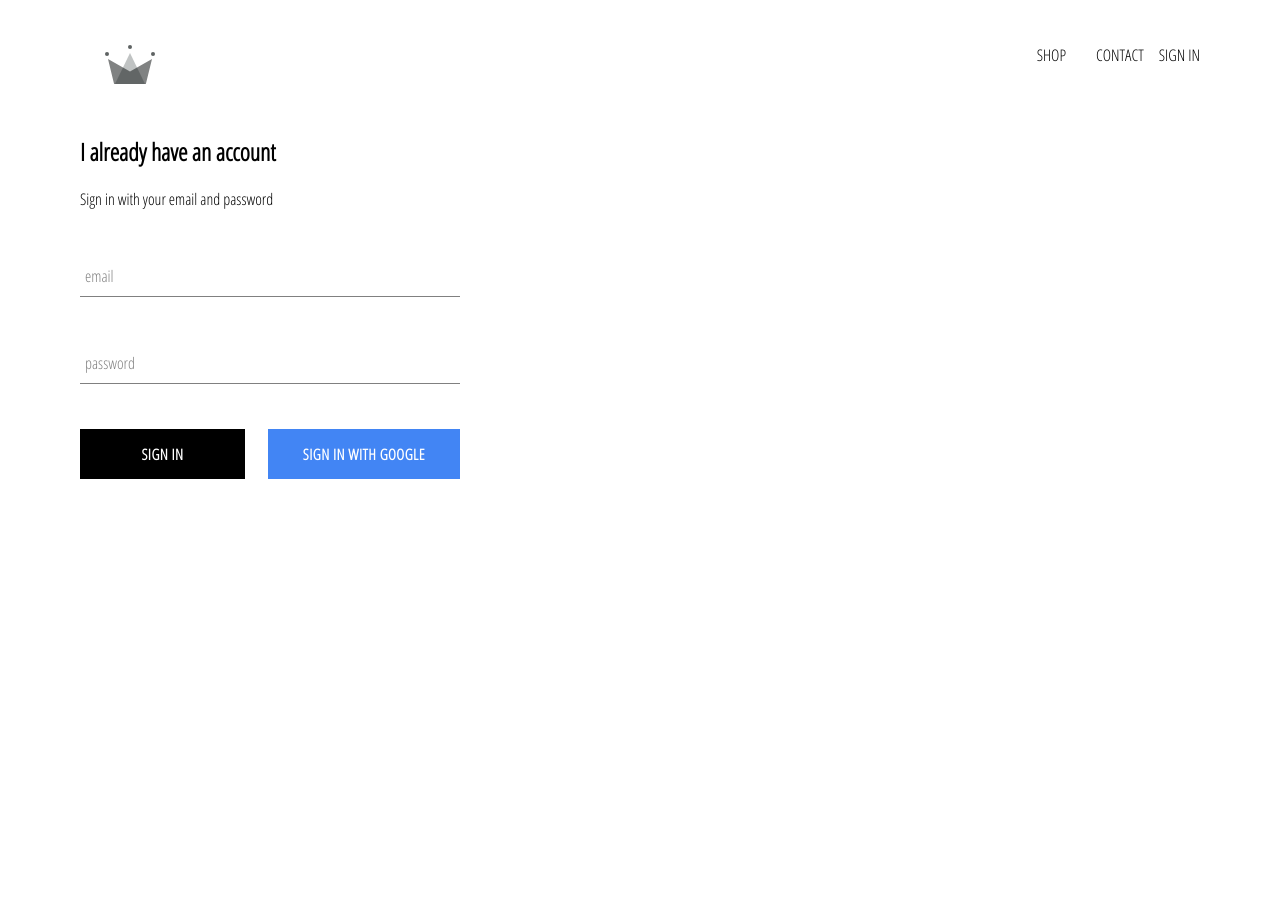
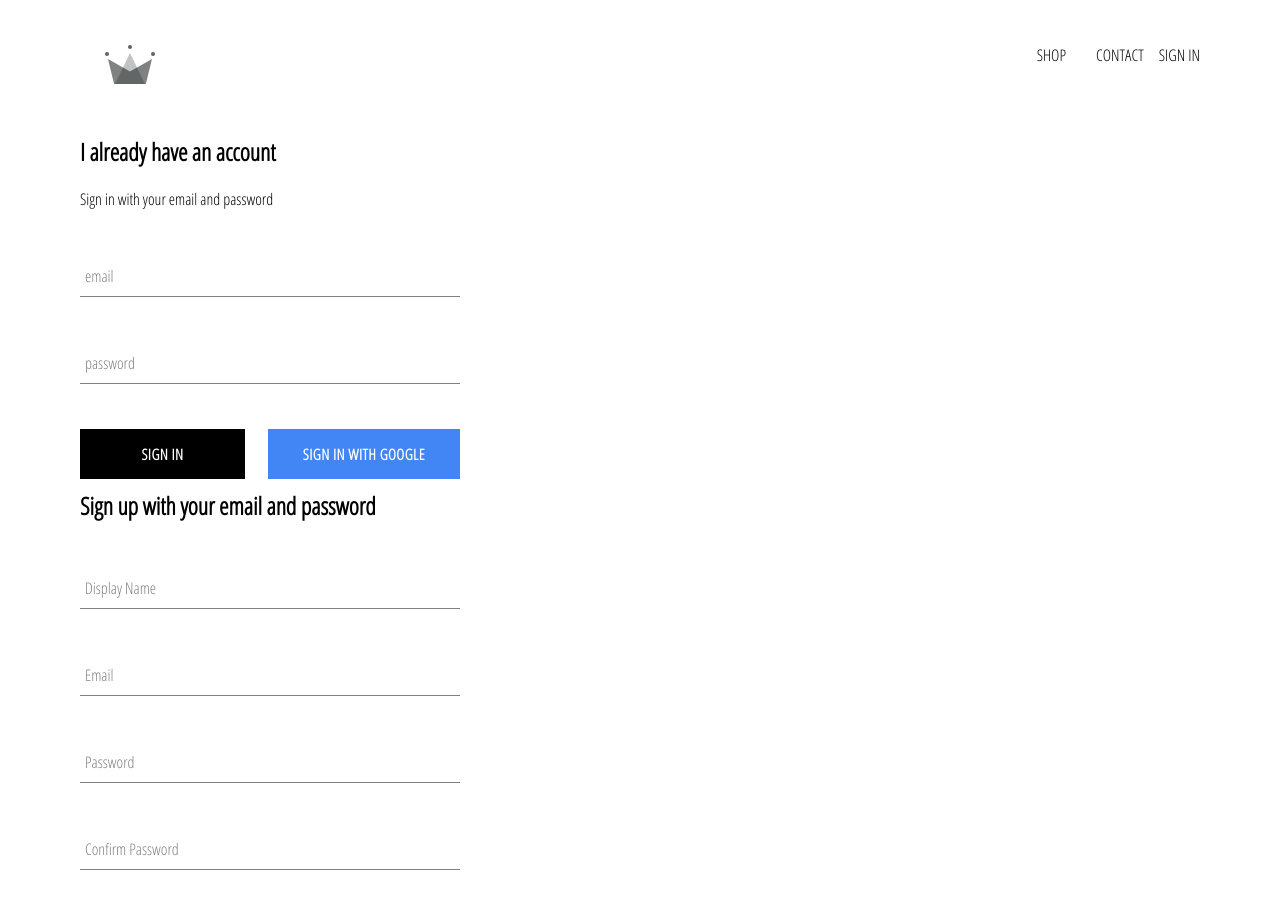
Before and after one commit to thavythach/react, a React (Create React App) app in the folder crwn-clothing/: page /signin in a window 1280 px wide. Shown: the top 913 px of the page. Before the commit the page ends 800 px from the top, so only its background shows below. Built offline with nearby package versions, Linux system fonts and the light colour scheme; no server answers.

Commit message:
preliminary signup

```diff
--- a/crwn-clothing/src/components/sign-up/sign-up.component.jsx
+++ b/crwn-clothing/src/components/sign-up/sign-up.component.jsx
@@ -0,0 +1,101 @@
+import React from 'react';
+
+import FormInput from '../form-input/form-input.component';
+import CustomButton from '../custom-button/custom-button.component';
+
+import { auth, createUserProfileDocument} from '../../firebase/firebase.utils';
+
+import './sign-up.styles.scss';
+import SignIn from '../sign-in/sign-in.component';
+
+class SignUp extends React.Component {
+
+    constructor(){
+        super();
+
+        this.state = {
+            displayName: '',
+            email: '',
+            password: '',
+            confirmPassword: ''
+        }
+    }
+
+    handleSubmit = async event => {
+        event.preventDefault();
+
+        const {displayName, email, password, confirmPassword} = this.state;
+
+        if (password != confirmPassword){
+            alert("passwords don't match");
+            return;
+        }
+
+        try {
+            const {user} = await auth.createUserWithEmailAndPassword(email, password);
+            await createUserProfileDocument(user, {displayName});
+            this.setState({
+                displayName: '',
+                email: '',
+                password: '',
+                confirmPassword: ''
+            });
+        } catch (error){
+            console.log(error);
+        }
+    };
+
+    handleChange = event => {
+        const { name, value } = event.target;
+
+        this.setState({ [name]: value});
+    };
+
+    render () {
+        const {displayName, email, password, confirmPassword} = this.state;
+        return(
+            <div className='sign-up'>
+                <h2 className='title'>
+                    <span> Sign up with your email and password</span>
+                    <form className='sign-up-form' onSubmit={this.handleSubmit}>
+                        <FormInput
+                            type='text'
+                            name='displayName'
+                            value={displayName}
+                            onChange={this.handleChange}
+                            label='Display Name'
+                            required
+                        />
+                        <FormInput
+                            type='email'
+                            name='email'
+                            value={email}
+                            onChange={this.handleChange}
+                            label='Email'
+                            required
+                        />
+                        <FormInput
+                            type='password'
+                            name='password'
+                            value={password}
+                            onChange={this.handleChange}
+                            label='Password'
+                            required
+                        />
+                        <FormInput
+                            type='password'
+                            name='confirmPassword'
+                            value={confirmPassword}
+                            onChange={this.handleChange}
+                            label='Confirm Password'
+                            required
+                        />
+                        <CustomButton type='submit'>SIGN UP</CustomButton>
+                    </form>
+                </h2>
+            </div>
+        )
+    }
+}
+
+export default SignUp;
--- a/crwn-clothing/src/components/sign-up/sign-up.styles.scss
+++ b/crwn-clothing/src/components/sign-up/sign-up.styles.scss
@@ -0,0 +1,9 @@
+.sign-up {
+    display: flex;
+    flex-direction: column;
+    width: 380px;
+
+    .title {
+        margin: 10px 0;
+    }
+}
--- a/crwn-clothing/src/pages/sign-in-and-sign-up/sign-in-and-sign-up.component.jsx
+++ b/crwn-clothing/src/pages/sign-in-and-sign-up/sign-in-and-sign-up.component.jsx
@@ -3,10 +3,12 @@
 import SignIn from '../../components/sign-in/sign-in.component';
 
 import './sign-in-and-sign-up.styles.scss';
+import SignUp from '../../components/sign-up/sign-up.component';
 
 const SignInAndSignUpPage = () => (
     <div className='sign-in-and-sign-up'>
         <SignIn />
+        <SignUp />
     </div>
 );
 
```
